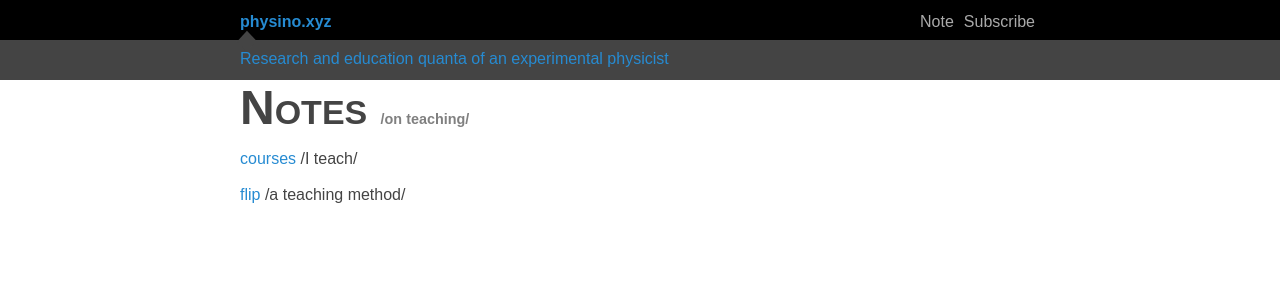
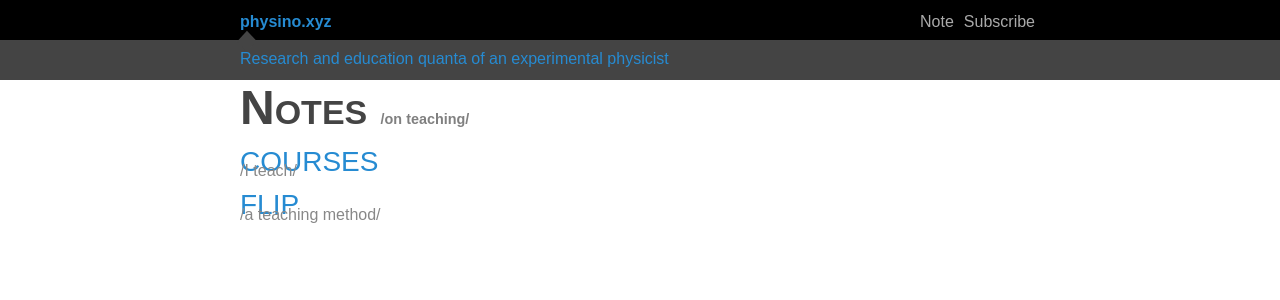
Before and after one commit to jintonic/jintonic.github.io, a Jekyll site: the page built from teaching/index.html, in a window 1280 px wide. Shown: the top 300 px of the page. Built offline with Jekyll 4.4.1, drawn with Linux system fonts in a browser that asks for light colours.

Commit message:
changed some elements

```diff
--- a/_includes/foot.html
+++ b/_includes/foot.html
@@ -1,2 +1,3 @@
+</div>
 </body>
 </html>
--- a/_layouts/list.html
+++ b/_layouts/list.html
@@ -1,5 +1,5 @@
 {% include head.html %}
-<div id="contents">
+<div id="folders">
   {% assign sorted = site.pages | sort:"path" %}
   {% for each in sorted %}
     {% if each.category == page.directory %}
```
